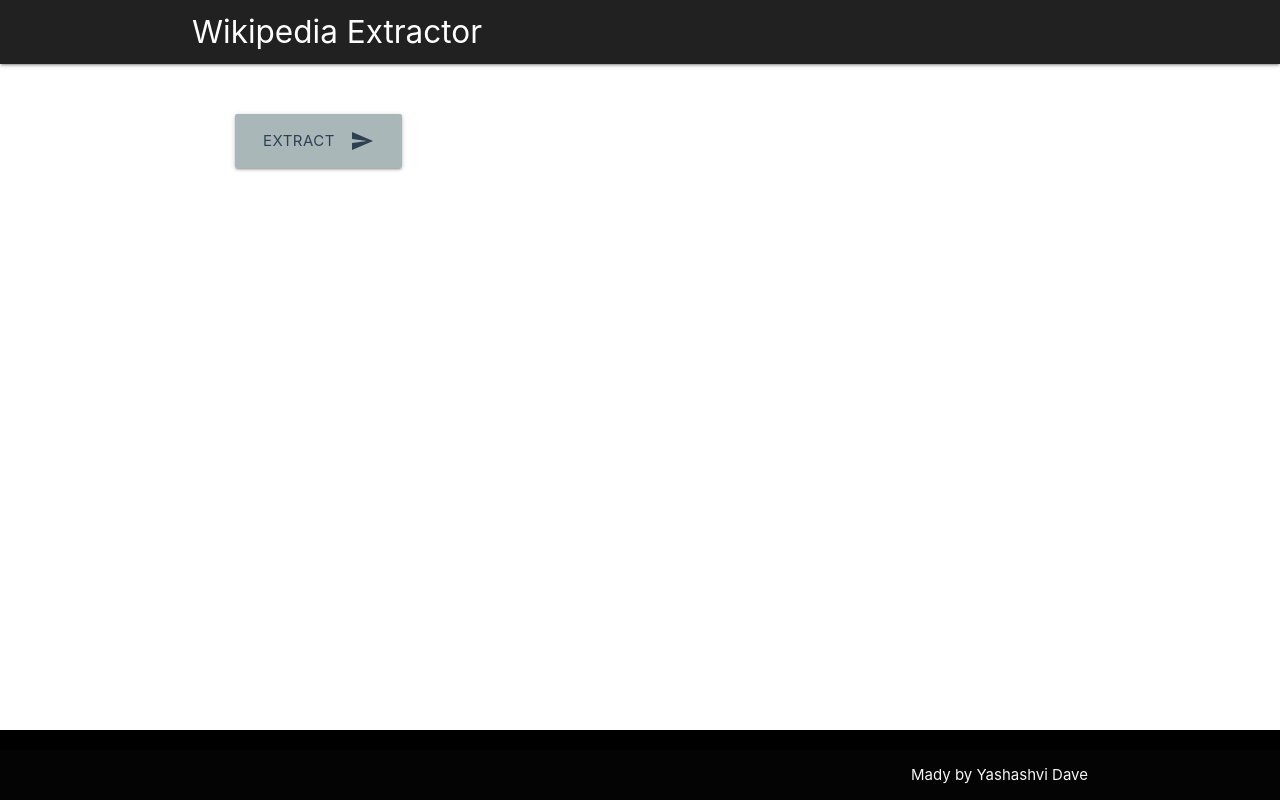
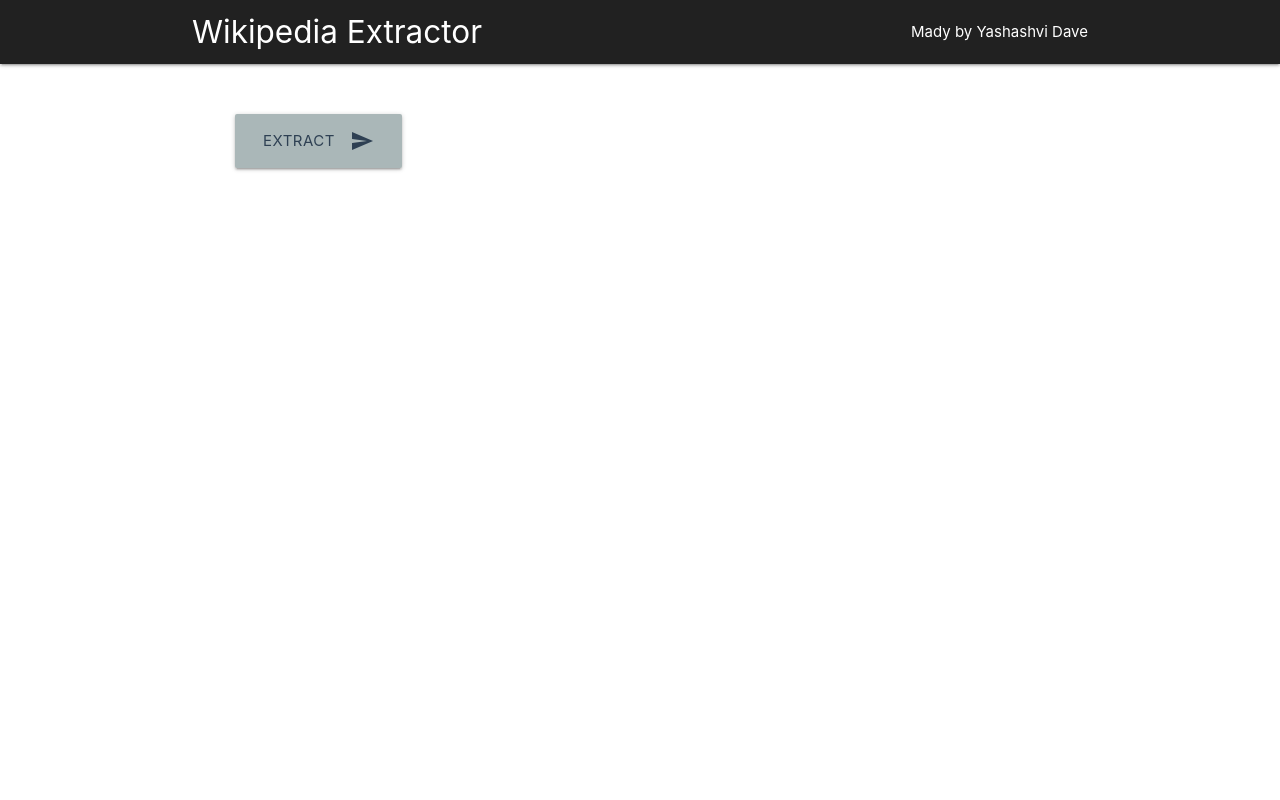
Before and after one commit to YJDave/Wikipedia-Extractor, a Flask app: page / in a window 1280 px wide. Run offline with Flask 2, Linux system fonts and the light colour scheme; some libraries are stand-ins or nearby versions.

Commit message:
Remove footer.

```diff
--- a/templates/index.html
+++ b/templates/index.html
@@ -17,6 +17,9 @@
 	   <nav class="grey darken-4" role="navigation">
 	    <div class="nav-wrapper container">
 	      <a id="logo-container" href="#" class="brand-logo">Wikipedia Extractor</a>
+	      <ul class="right hide-on-med-and-down">
+			<li>Mady by Yashashvi Dave</li>
+          </ul>
 	    </div>
 	  </nav>
 	</div>
@@ -41,14 +44,14 @@
 	</form>
 	</main>
 
-	<footer class="page-footer">
+<!-- 	<footer class="page-footer">
       <div class="footer-copyright">
         <div class="container">
         <a class="grey-text text-lighten-4 right" href="#!">Mady by Yashashvi Dave</a>
         </div>
       </div>
     </footer>
-
+ -->
 	<!--  Scripts-->
 	<script src="https://code.jquery.com/jquery-2.1.1.min.js"></script>
 	<script src="static/js/materialize.min.js"></script>
```
